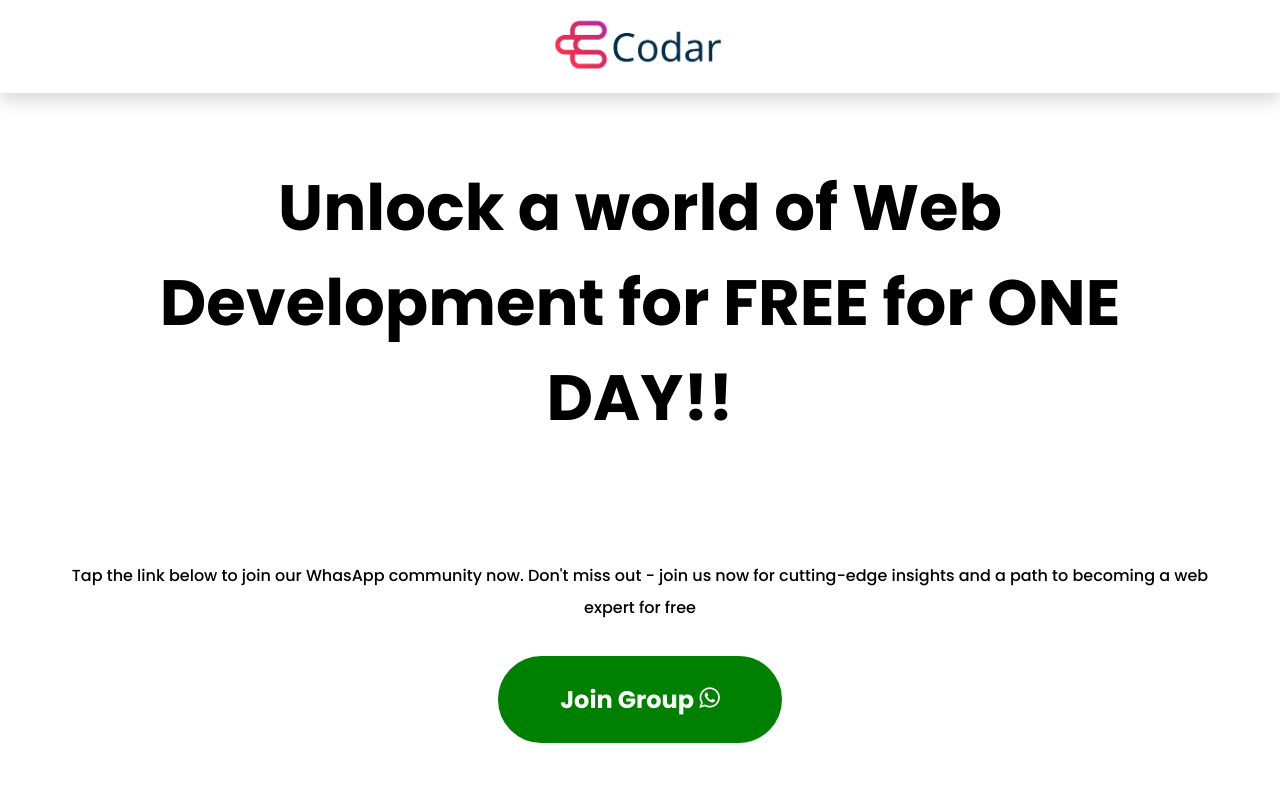
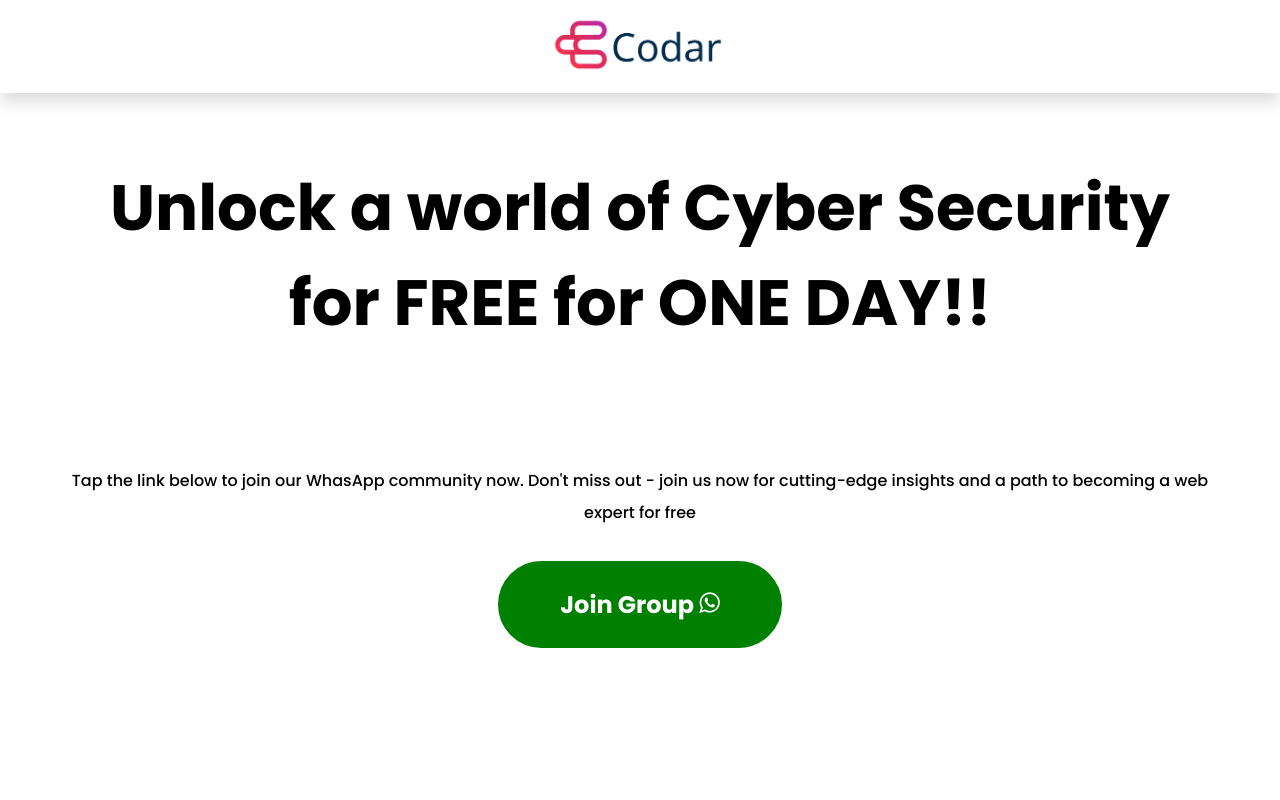
Before and after one commit to Codeverse-programming/Free-One-Day-Class-3, a plain HTML site: page index.html in a window 1280 px wide. Shown: the top 800 px of the page. Drawn offline with Linux system fonts and the light colour scheme; files whose address does not match are found by name.

Commit message:
free online school

```diff
--- a/index.html
+++ b/index.html
@@ -25,7 +25,7 @@
     <section class="hero-section" id="banner">
         <div class="container">
             <div class="hero-text">
-                <h1>Unlock a world of Web Development for FREE for ONE DAY!!</h1>
+                <h1>Unlock a world of Cyber Security for FREE for ONE DAY!!</h1>
                 <p>Tap the link below to join our WhasApp community now. Don't miss out - join us now for cutting-edge
                     insights and a path to becoming a web expert for free</p>
                 <div class="discover">
```
